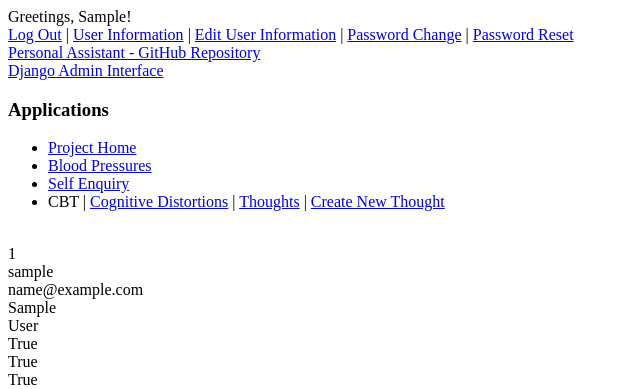
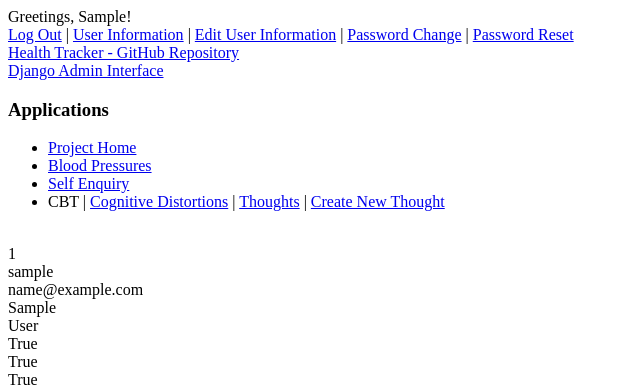
Before and after one commit to brucestull/health-tracker, a Django app: page /accounts/1/detail/ in a window 1280 px wide. Shown: the top 389 px of the page, without its empty margins (0-640 px from the left). Run offline with Django 4.2, Linux system fonts and the light colour scheme; the visitor is signed in with stand-in values (Sample User, id 1); data comes from the database, SQL or seed files in the repository.

Commit message:
Fixed 'staff.html' template repository link.

```diff
--- a/templates/staff.html
+++ b/templates/staff.html
@@ -1,9 +1,9 @@
 <div>
     <a
-        href="https://github.com/brucestull/personal-assistant"
+        href="https://github.com/brucestull/health-tracker"
         target="_blank"
         >
-        Personal Assistant - GitHub Repository
+        Health Tracker - GitHub Repository
     </a>
     <br>
     <a href={% url 'admin:index' %}>
```
